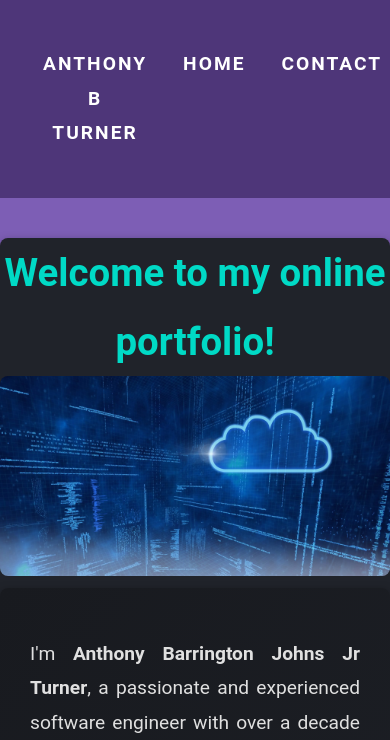
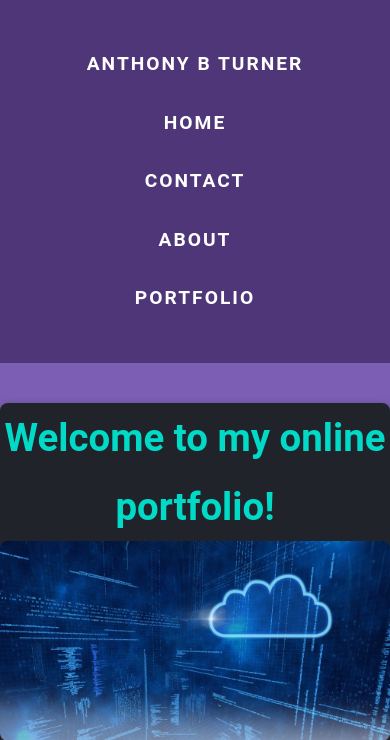
Before and after one commit to anthonybturner/anthonybturner, a Django app: page / in a window 390 px wide; the page is wider, and only the part inside the window is pictured. Shown: the top 740 px of that part. Run offline with Django 5.2, Linux system fonts and the light colour scheme.

Commit message:
Adjusted media  queries for mobile responsiveness

```diff
--- a/website/static/css/main.css
+++ b/website/static/css/main.css
@@ -168,6 +168,9 @@ footer {
 
 /* Responsive Design */
 @media (max-width: 768px) {
+    .navbar{
+        display: inline-grid;
+    }
     body {
         text-align: center;
     }
@@ -175,3 +178,19 @@ footer {
         padding: 30px;
     }
 }
+/* mobile Responsive Design */
+@media (max-width: 480px) {
+
+    .navbar{
+        display: inline-grid;
+    }
+    /* Styles for very small screens */
+    .menu {
+        display: flex;
+        flex-direction: column;
+        align-items: center;
+      }
+      .menu li {
+        margin: 10px 0;
+      }
+  }
```
